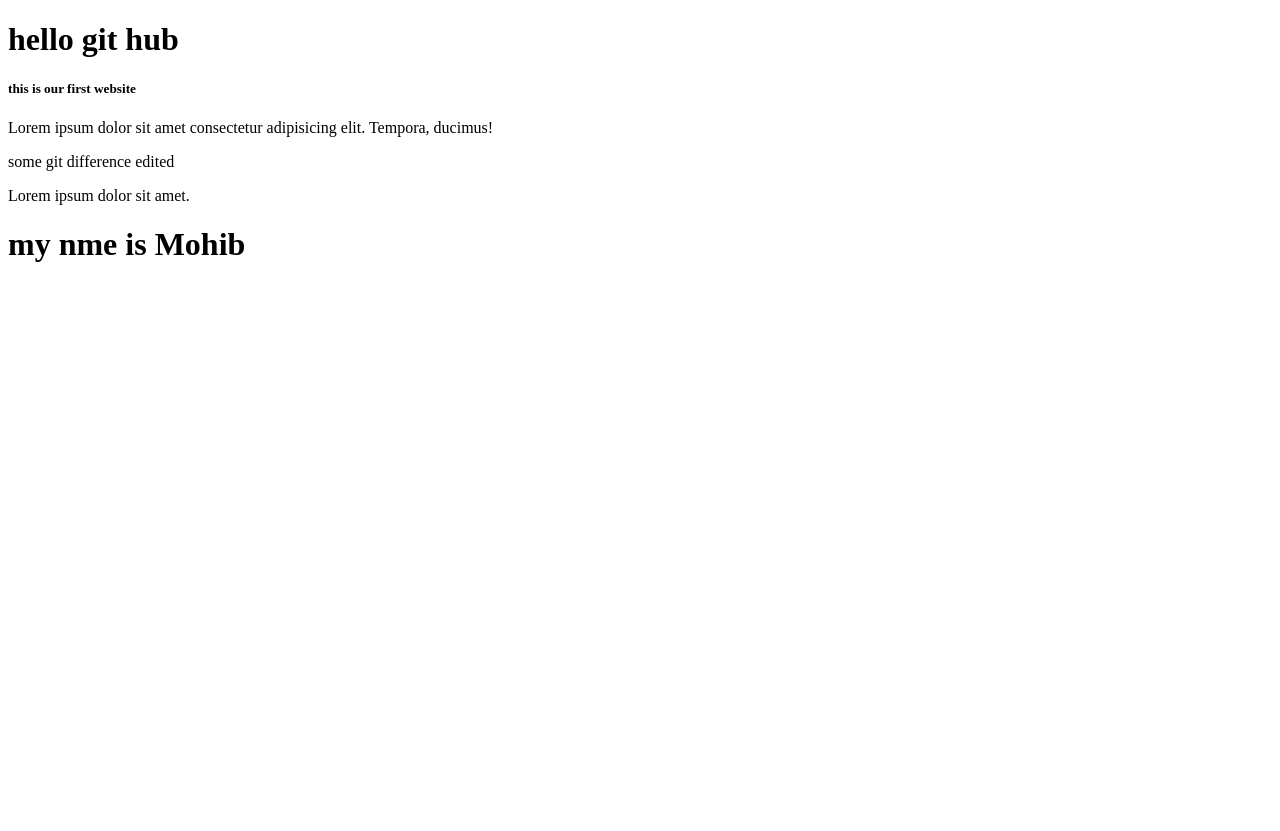
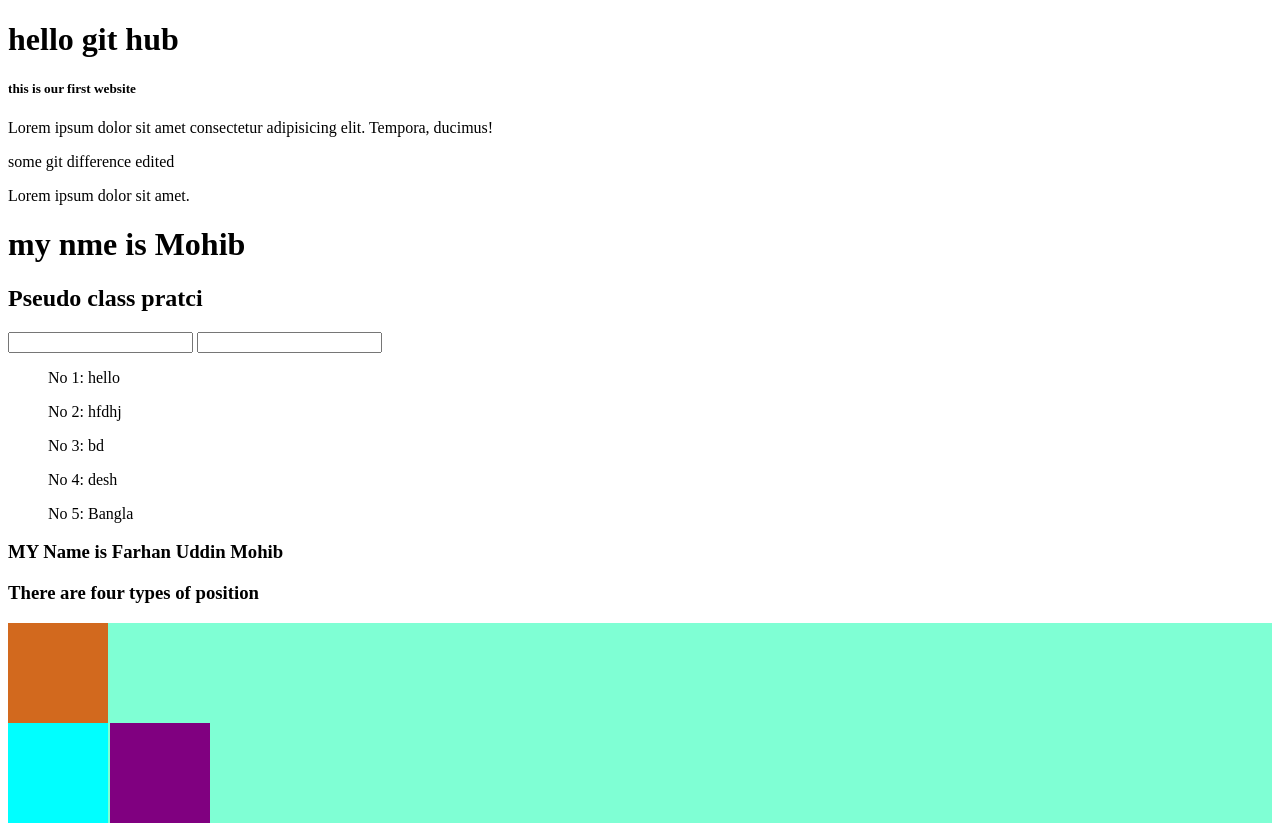
Before and after one commit to FarhanMohib/my-first-website-r, a plain HTML site: page index.html in a window 1280 px wide. Before the commit the page ends 800 px from the top, so only its background shows below. Drawn offline with Linux system fonts and the light colour scheme.

Commit message:
some added file

```diff
--- a/index.html
+++ b/index.html
@@ -5,6 +5,7 @@
     <meta http-equiv="X-UA-Compatible" content="IE=edge" />
     <meta name="viewport" content="width=device-width, initial-scale=1.0" />
     <title>my-first-website-r</title>
+    <link rel="stylesheet" href="style.css" />
   </head>
   <body>
     <h1>hello git hub</h1>
@@ -15,5 +16,29 @@
     <p>some git difference edited</p>
     <p>Lorem ipsum dolor sit amet.</p>
     <h1>my nme is Mohib</h1>
+
+    <h2>Pseudo class pratci</h2>
+    <section class="pseudo">
+      <input type="email" value="" />
+      <input type="password" value="" />
+
+      <ul class="count">
+        <p>hello</p>
+        <p>hfdhj</p>
+        <p>bd</p>
+        <p>desh</p>
+        <p>Bangla</p>
+      </ul>
+
+      <h3>Name is</h3>
+    </section>
+    <section>
+      <h3>There are four types of position</h3>
+    </section>
+    <section class="container">
+      <div id="first"></div>
+      <div id="second"></div>
+      <div id="third"></div>
+    </section>
   </body>
 </html>
--- /dev/null
+++ b/style.css
@@ -0,0 +1,38 @@
+input:focus {
+  font-weight: 700;
+  color: green;
+  font-size: 20px;
+}
+
+body {
+  counter-reset: section;
+}
+.count p::before {
+  counter-increment: section;
+  content: "No " counter(section) ": ";
+}
+
+.pseudo h3::before {
+  content: "MY ";
+}
+.pseudo h3::after {
+  content: " Farhan Uddin Mohib ";
+}
+.container {
+  background-color: aquamarine;
+}
+div {
+  height: 100px;
+  width: 100px;
+}
+#first {
+  background-color: chocolate;
+}
+#second {
+  background-color: purple;
+  position: absolute;
+  left: 110px;
+}
+#third {
+  background-color: cyan;
+}
```
